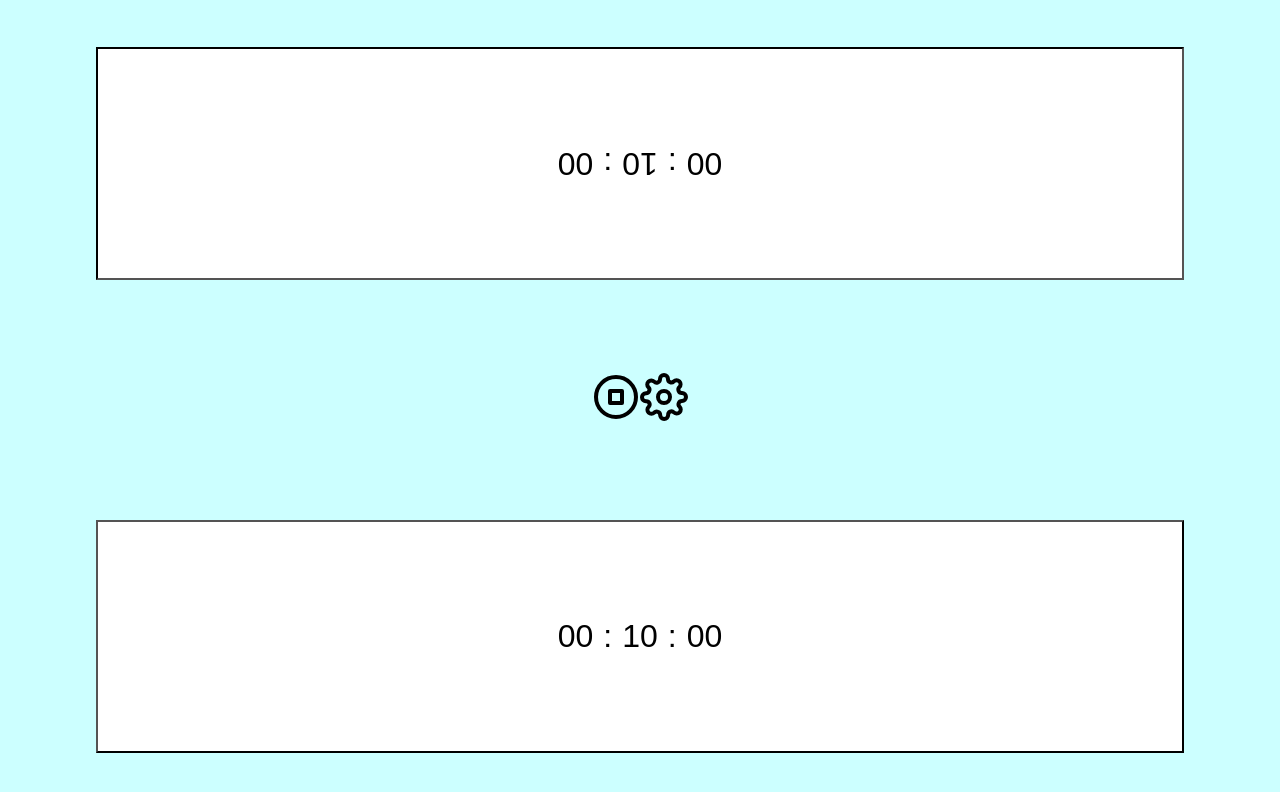
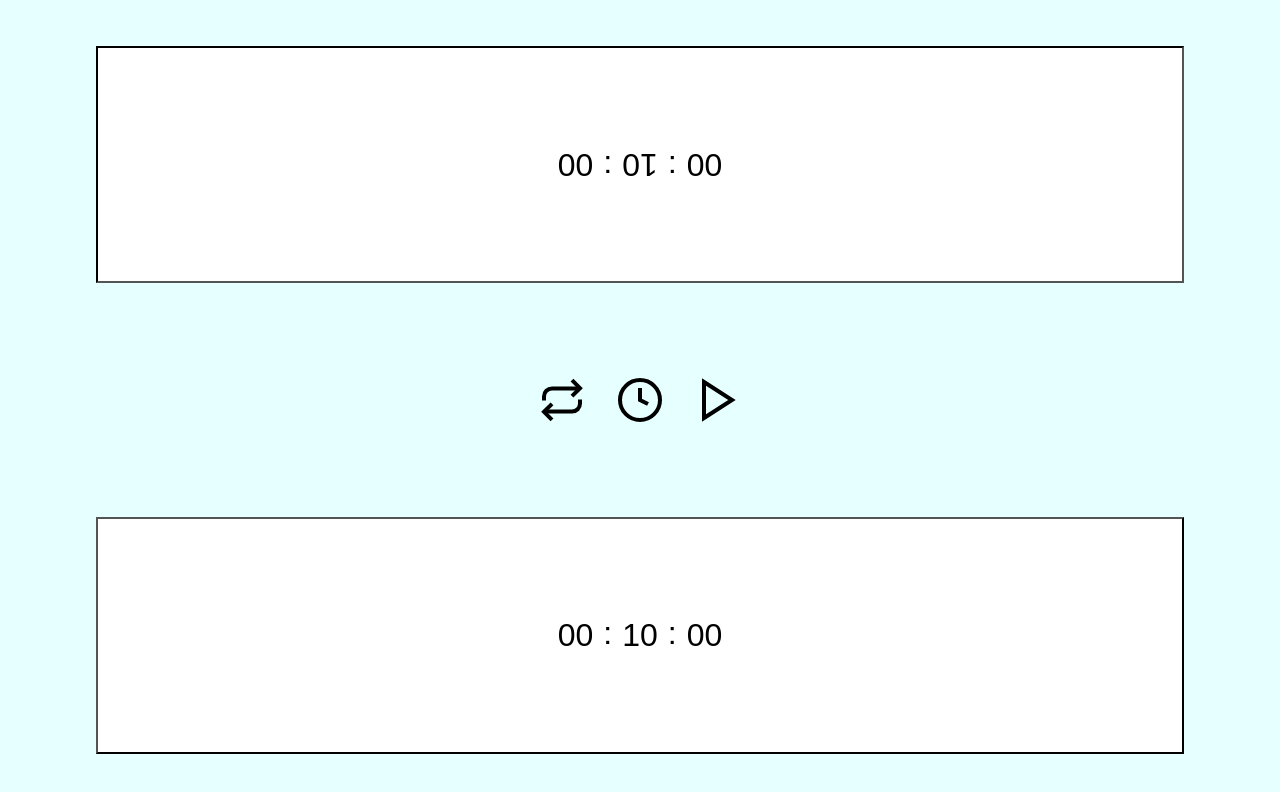
Before and after one commit to JavierMolines/chess-clock, a Next.js app: page / in a window 1280 px wide. Shown: the top 792 px of the page. Built offline with nearby package versions, Linux system fonts and the light colour scheme.

Commit message:
Refactor Code to show icons

```diff
--- a/app/component/ComboNumbers.tsx
+++ b/app/component/ComboNumbers.tsx
@@ -16,6 +16,16 @@ export const ComboNumbers = ({
 		transform: textInverse ? "rotate(180deg)" : "rotate(0deg)",
 	};
 
+	const SeparatorNumbers = () => (
+		<span
+			style={{
+				marginBottom: "4px",
+			}}
+		>
+			:
+		</span>
+	);
+
 	return (
 		<button
 			disabled={disabled}
@@ -25,9 +35,9 @@ export const ComboNumbers = ({
 			className="clockItems"
 		>
 			<span>{format(hour)}</span>
-			<span>:</span>
+			<SeparatorNumbers />
 			<span>{format(minute)}</span>
-			<span>:</span>
+			<SeparatorNumbers />
 			<span>{format(second)}</span>
 		</button>
 	);
--- /dev/null
+++ b/app/component/Icons/Back.tsx
@@ -0,0 +1,16 @@
+import { Icon } from "./Base/Icon";
+
+export const IconBack = () => {
+	return (
+		<Icon
+			action={() => console.log("BACK")}
+			moreAttributes={{
+				viewBox: "0 0 24 24",
+			}}
+		>
+			<path d="M17 2.1l4 4-4 4" />
+			<path d="M3 12.2v-2a4 4 0 0 1 4-4h12.8M7 21.9l-4-4 4-4" />
+			<path d="M21 11.8v2a4 4 0 0 1-4 4H4.2" />
+		</Icon>
+	);
+};
--- /dev/null
+++ b/app/component/Icons/Base/Icon.tsx
@@ -0,0 +1,26 @@
+import { configIcon } from "./settings";
+
+interface IIcon {
+	// rome-ignore lint/suspicious/noExplicitAny: <explanation>
+	moreAttributes?: any;
+	action?: Function;
+	children: React.ReactNode;
+}
+
+export const Icon = ({ action, moreAttributes, children }: IIcon) => {
+	return (
+		// rome-ignore lint/a11y/noSvgWithoutTitle: <explanation>
+		<svg
+			xmlns="http://www.w3.org/2000/svg"
+			width={configIcon.width}
+			height={configIcon.height}
+			fill={configIcon.fill}
+			stroke={configIcon.stroke}
+			strokeWidth={configIcon.strokeWidth}
+			onClick={action}
+			{...moreAttributes}
+		>
+			{children}
+		</svg>
+	);
+};
--- /dev/null
+++ b/app/component/Icons/Base/settings.ts
@@ -0,0 +1,7 @@
+export const configIcon = {
+	width: "48",
+	height: "48",
+	fill: "none",
+	stroke: "#000000",
+	strokeWidth: "2",
+};
--- /dev/null
+++ b/app/component/Icons/Clock.tsx
@@ -0,0 +1,15 @@
+import { Icon } from "./Base/Icon";
+
+export const IconClock = () => {
+	return (
+		<Icon
+			action={() => console.log("CLOCK")}
+			moreAttributes={{
+				viewBox: "0 0 24 24",
+			}}
+		>
+			<circle cx="12" cy="12" r="10" />
+			<polyline points="12 6 12 12 16 14" />
+		</Icon>
+	);
+};
--- a/app/component/Icons/Play.tsx
+++ b/app/component/Icons/Play.tsx
@@ -1,18 +1,14 @@
+import { Icon } from "./Base/Icon";
+
 export const IconPlay = () => {
 	return (
-		// rome-ignore lint/a11y/noSvgWithoutTitle: <explanation>
-		<svg
-			xmlns="http://www.w3.org/2000/svg"
-			width="48"
-			height="48"
-			viewBox="0 0 24 24"
-			fill="none"
-			stroke="#000000"
-			strokeWidth="2"
-			strokeLinecap="round"
-			strokeLinejoin="round"
+		<Icon
+			action={() => console.log("PLAY")}
+			moreAttributes={{
+				viewBox: "0 0 24 24",
+			}}
 		>
 			<polygon points="5 3 19 12 5 21 5 3" />
-		</svg>
+		</Icon>
 	);
 };
--- a/app/component/Icons/Settings.tsx
+++ /dev/null
@@ -1,19 +0,0 @@
-export const IconSettings = () => {
-	return (
-		// rome-ignore lint/a11y/noSvgWithoutTitle: <explanation>
-		<svg
-			xmlns="http://www.w3.org/2000/svg"
-			width="48"
-			height="48"
-			viewBox="0 0 24 24"
-			fill="none"
-			stroke="#000000"
-			strokeWidth="2"
-			strokeLinecap="round"
-			strokeLinejoin="round"
-		>
-			<circle cx="12" cy="12" r="3" />
-			<path d="M19.4 15a1.65 1.65 0 0 0 .33 1.82l.06.06a2 2 0 0 1 0 2.83 2 2 0 0 1-2.83 0l-.06-.06a1.65 1.65 0 0 0-1.82-.33 1.65 1.65 0 0 0-1 1.51V21a2 2 0 0 1-2 2 2 2 0 0 1-2-2v-.09A1.65 1.65 0 0 0 9 19.4a1.65 1.65 0 0 0-1.82.33l-.06.06a2 2 0 0 1-2.83 0 2 2 0 0 1 0-2.83l.06-.06a1.65 1.65 0 0 0 .33-1.82 1.65 1.65 0 0 0-1.51-1H3a2 2 0 0 1-2-2 2 2 0 0 1 2-2h.09A1.65 1.65 0 0 0 4.6 9a1.65 1.65 0 0 0-.33-1.82l-.06-.06a2 2 0 0 1 0-2.83 2 2 0 0 1 2.83 0l.06.06a1.65 1.65 0 0 0 1.82.33H9a1.65 1.65 0 0 0 1-1.51V3a2 2 0 0 1 2-2 2 2 0 0 1 2 2v.09a1.65 1.65 0 0 0 1 1.51 1.65 1.65 0 0 0 1.82-.33l.06-.06a2 2 0 0 1 2.83 0 2 2 0 0 1 0 2.83l-.06.06a1.65 1.65 0 0 0-.33 1.82V9a1.65 1.65 0 0 0 1.51 1H21a2 2 0 0 1 2 2 2 2 0 0 1-2 2h-.09a1.65 1.65 0 0 0-1.51 1z" />
-		</svg>
-	);
-};
--- a/app/component/Icons/Stop.tsx
+++ b/app/component/Icons/Stop.tsx
@@ -1,19 +1,15 @@
+import { Icon } from "./Base/Icon";
+
 export const IconStop = () => {
 	return (
-		// rome-ignore lint/a11y/noSvgWithoutTitle: <explanation>
-		<svg
-			xmlns="http://www.w3.org/2000/svg"
-			width="48"
-			height="48"
-			viewBox="0 0 24 24"
-			fill="none"
-			stroke="#000000"
-			strokeWidth="2"
-			strokeLinecap="round"
-			strokeLinejoin="round"
+		<Icon
+			action={() => console.log("PLAY")}
+			moreAttributes={{
+				viewBox: "0 0 24 24",
+			}}
 		>
-			<circle cx="12" cy="12" r="10" />
-			<rect x="9" y="9" width="6" height="6" />
-		</svg>
+			<rect x="6" y="4" width="4" height="16" />
+			<rect x="14" y="4" width="4" height="16" />
+		</Icon>
 	);
 };
--- a/app/page.tsx
+++ b/app/page.tsx
@@ -5,7 +5,8 @@ import { ComboNumbers } from "./component/ComboNumbers";
 import { useMovement } from "./hooks/useMovement";
 import { IconStop } from "./component/Icons/Stop";
 import { IconPlay } from "./component/Icons/Play";
-import { IconSettings } from "./component/Icons/Settings";
+import { IconClock } from "./component/Icons/Clock";
+import { IconBack } from "./component/Icons/Back";
 
 export default function Home() {
 	const { gameOn, ownerTime, inviteTime, turn, handleTurn } = useMovement();
@@ -20,8 +21,9 @@ export default function Home() {
 			/>
 
 			<section>
-				{gameOn ? <IconPlay /> : <IconStop />}
-				<IconSettings />
+				<IconBack />
+				<IconClock />
+				{gameOn ? <IconStop /> : <IconPlay />}
 			</section>
 
 			<ComboNumbers
--- a/app/styles/page.css
+++ b/app/styles/page.css
@@ -1,6 +1,6 @@
 .main {
     height: 100%;
-    background-color: #ccffff;
+    background-color: #e6ffff;
     display: flex;
     flex-direction: column;
     align-items: center;
@@ -12,8 +12,6 @@
     display: flex;
     flex-direction: row;
     justify-content: center;
-    text-align: center;
-    align-self: center;
     align-items: center;
     width: 85%;
     padding: 6rem 0rem;
@@ -27,3 +25,11 @@
 .clockItems:hover {
     background-color: #b3b3b3;
 }
+
+section {
+    display: flex;
+    flex-direction: row;
+    align-items: center;
+    justify-content: center;
+    gap: 30px;
+}
```
